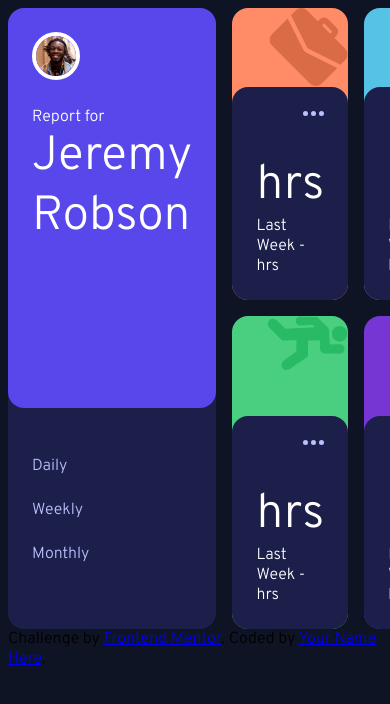
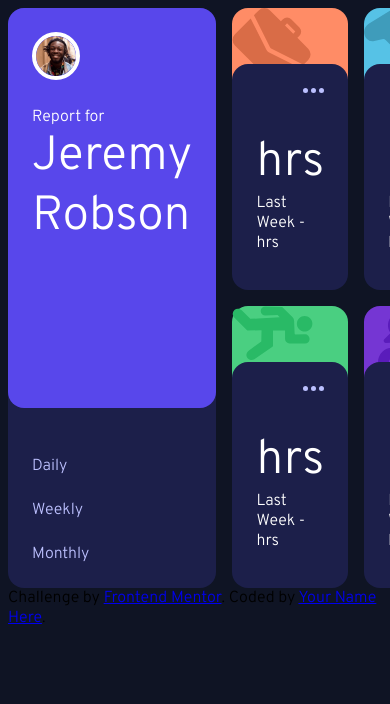
Before and after one commit to roc2246/timeTracker_frontEndMentor, a website: page index.html in a window 390 px wide. Shown: the top 704 px of the page. Drawn offline with Linux system fonts and the light colour scheme.

Commit message:
Improved responsive UI for .metric

```diff
--- a/sass/components/_card.scss
+++ b/sass/components/_card.scss
@@ -1,9 +1,5 @@
-.main-box,
-.metric {
+.main-box {
   border-radius: $border-radius;
-}
-
-.main-box {
   background-color: $color-dark-blue;
   &__top {
     border-radius: $border-radius;
@@ -22,19 +18,24 @@
 
 .metric {
   @include activity-img();
-  border-radius: $border-radius;
+  border-top-left-radius: $border-radius;
+  border-top-right-radius: $border-radius;
+  border-bottom-right-radius: calc(#{$border-radius} / .5);
+  border-bottom-left-radius: calc(#{$border-radius} / .5);
   cursor: pointer;
   box-sizing: border-box;
   display: flex;
   flex-direction: column;
   .activity-img {
-    margin-left: auto;
+    position: absolute;
   }
   &__data {
+    position: relative;
     border-radius: $border-radius;
     margin-top: auto;
     background-color: $color-dark-blue;
     box-sizing: border-box;
+    height: 80%;
     .name-and-menu-box {
       .ellipsis-toggle {
         height: 50%;
```
Also changed, not shown: css/style.css.
